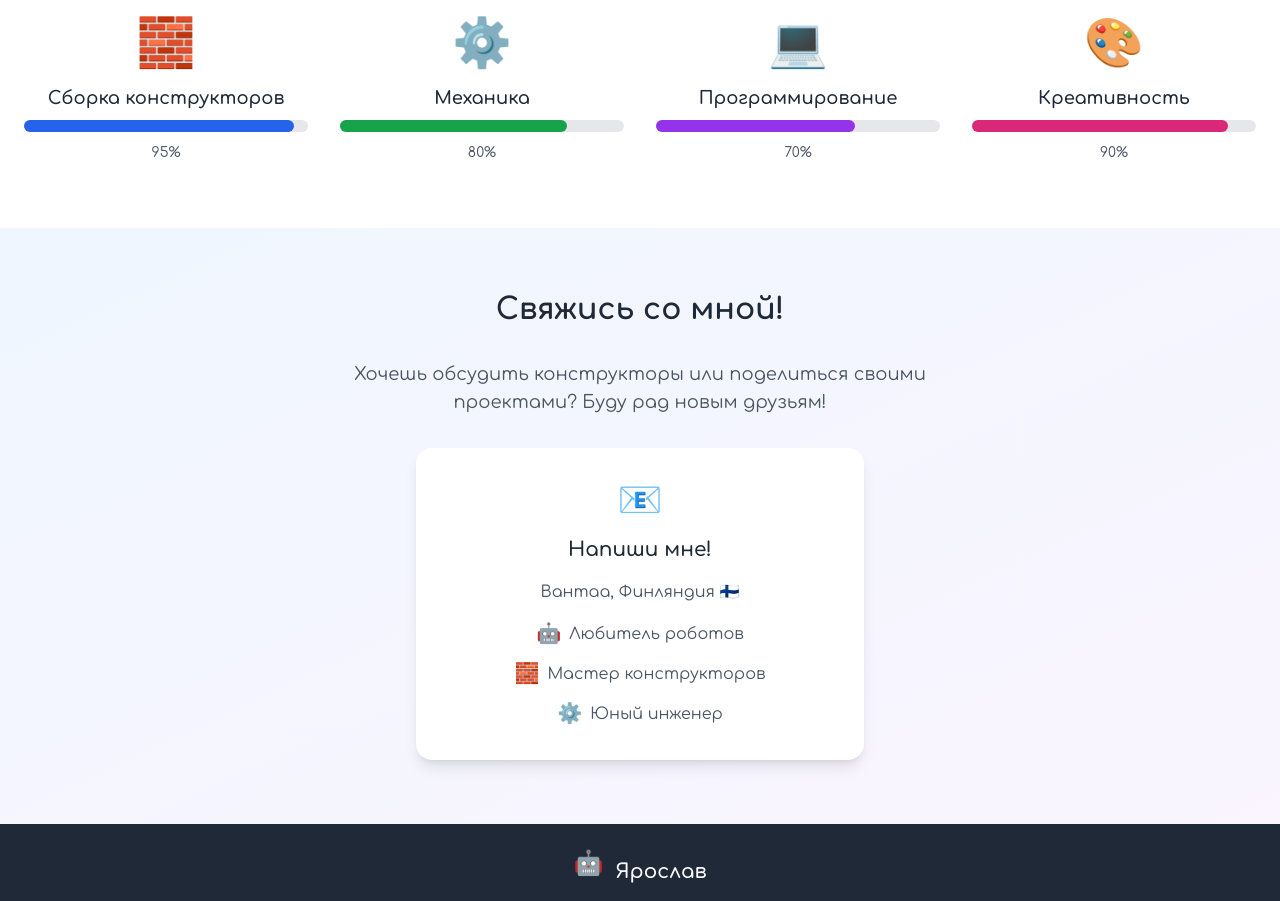
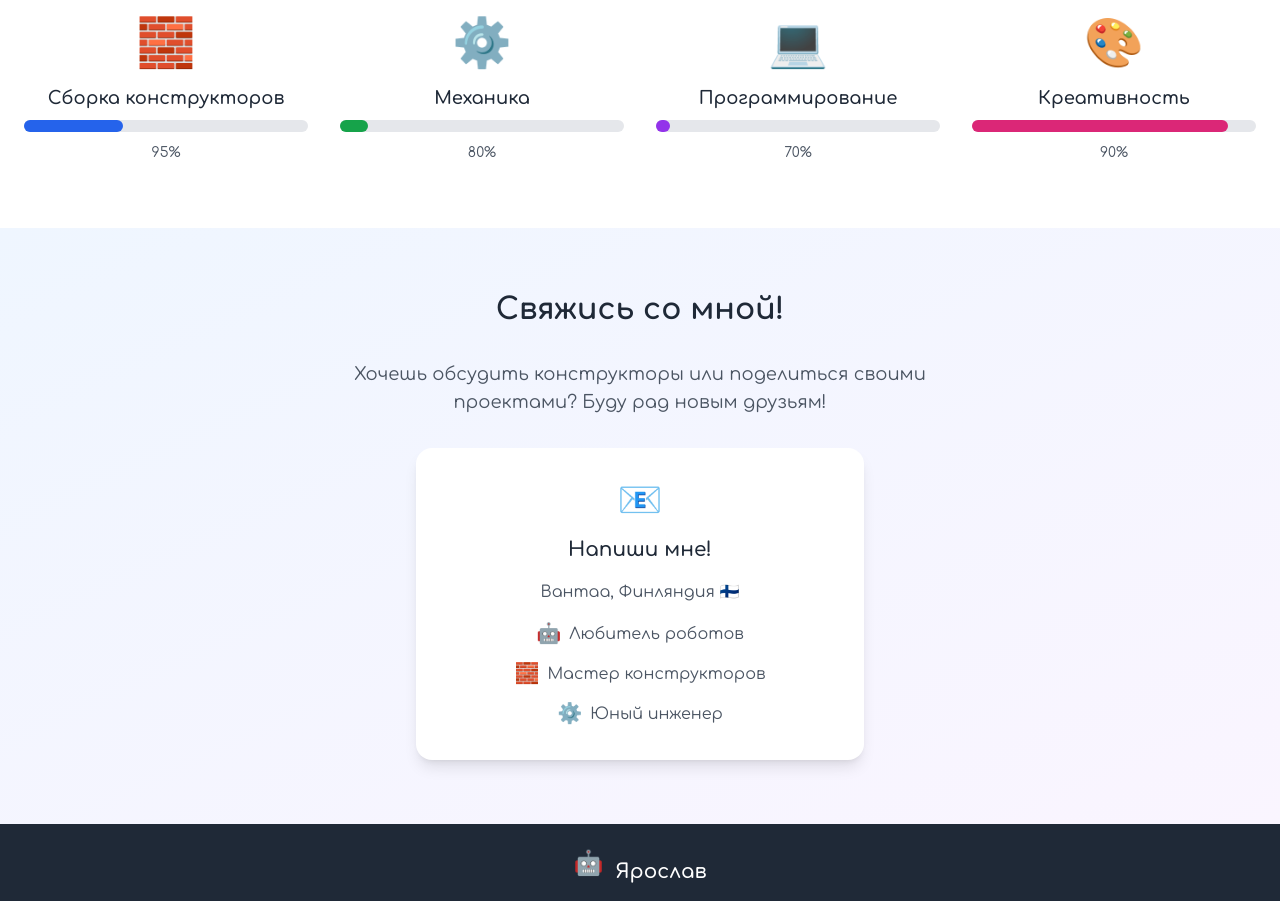
Before and after one commit to AurinkoLab/jaroslav-ignatev, a plain HTML site: page index.html in a window 1280 px wide. Shown: the part 2060-2961 px from the top of the page. Drawn offline with nearby package versions, Linux system fonts and the light colour scheme.

Commit message:
procents

```diff
--- a/index.html
+++ b/index.html
@@ -216,7 +216,7 @@
                     <div class="text-5xl mb-4">🧱</div>
                     <h4 class="text-lg font-semibold text-gray-800 mb-2">Сборка конструкторов</h4>
                     <div class="w-full bg-gray-200 rounded-full h-3 mb-2">
-                        <div class="bg-blue-600 h-3 rounded-full" style="width: 95%"></div>
+                        <div class="bg-blue-600 h-3 rounded-full" style="width: 35%"></div>
                     </div>
                     <span class="text-sm text-gray-600">95%</span>
                 </div>
@@ -225,7 +225,7 @@
                     <div class="text-5xl mb-4">⚙️</div>
                     <h4 class="text-lg font-semibold text-gray-800 mb-2">Механика</h4>
                     <div class="w-full bg-gray-200 rounded-full h-3 mb-2">
-                        <div class="bg-green-600 h-3 rounded-full" style="width: 80%"></div>
+                        <div class="bg-green-600 h-3 rounded-full" style="width: 10%"></div>
                     </div>
                     <span class="text-sm text-gray-600">80%</span>
                 </div>
@@ -234,7 +234,7 @@
                     <div class="text-5xl mb-4">💻</div>
                     <h4 class="text-lg font-semibold text-gray-800 mb-2">Программирование</h4>
                     <div class="w-full bg-gray-200 rounded-full h-3 mb-2">
-                        <div class="bg-purple-600 h-3 rounded-full" style="width: 70%"></div>
+                        <div class="bg-purple-600 h-3 rounded-full" style="width: 5%"></div>
                     </div>
                     <span class="text-sm text-gray-600">70%</span>
                 </div>
```
